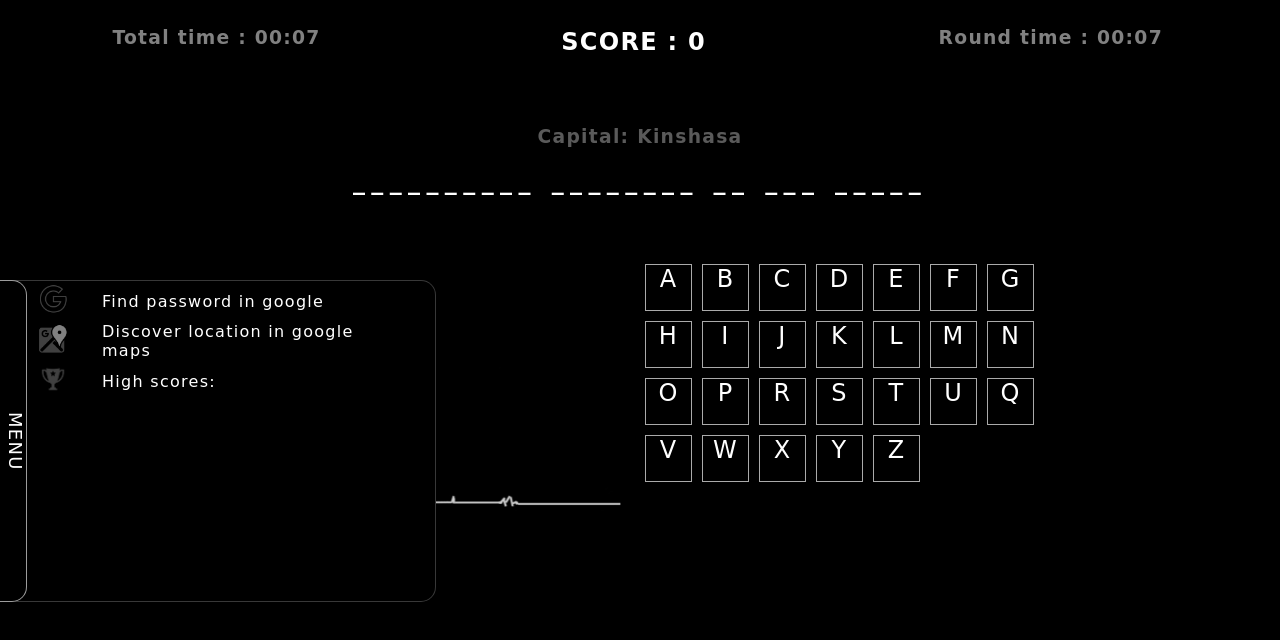
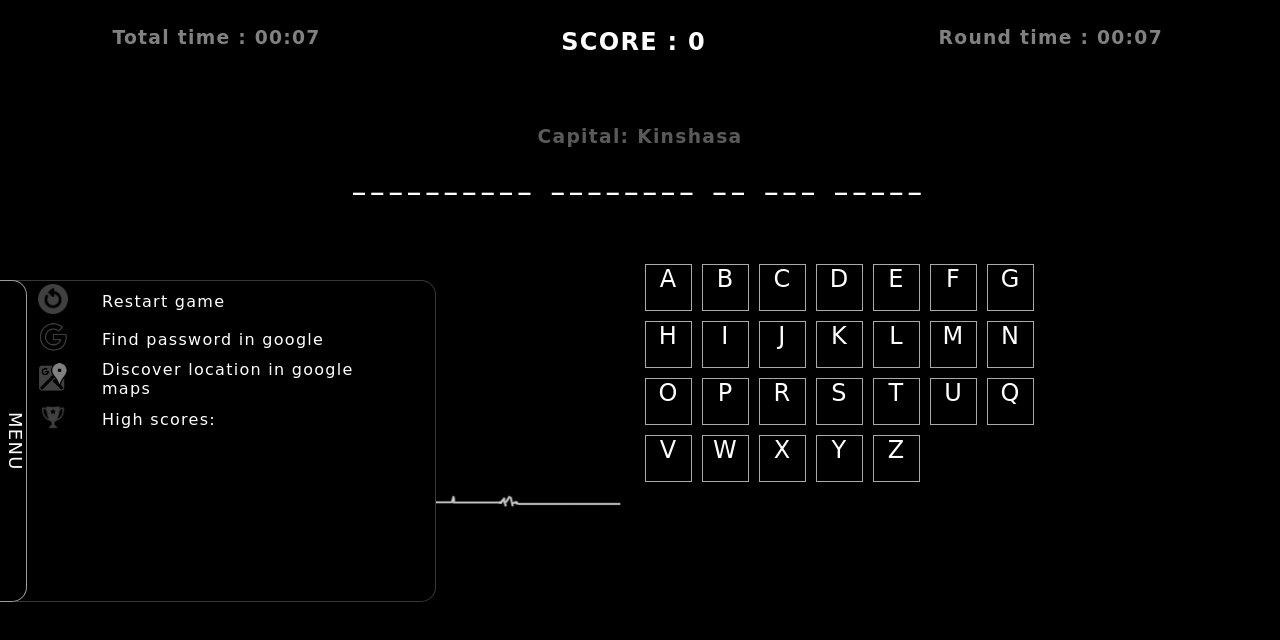
Before and after one commit to polon59/JS-online-hangman-game, a plain HTML site: page index.html in a window 1280 px wide. Both pictures are taken after a click on the element "MENU". Drawn offline with nearby package versions, Linux system fonts and the light colour scheme; a web font is replaced by a local one.

Commit message:
Add restart game button on menu

```diff
--- a/index.html
+++ b/index.html
@@ -9,10 +9,8 @@
         <script src="https://ajax.googleapis.com/ajax/libs/jquery/3.3.1/jquery.min.js"></script>
     </head>
 
-    <!-- menuLeft__button menuLeft__content -->
 
     <body>
-
         <div id="navbar">
             <div class="navbar__cell"><h3 id="totalTime" class="timeCounter">Total time : 00:00</h3></div>
             <div class="navbar__cell"><h2 id="score">SCORE : 0</h2></div>
@@ -22,14 +20,16 @@
         <div id="menuLeftButton" class="menuLeft">MENU</div>
 
         <div id="menuLeftContent" class="menuLeft">
-
-
             <table class="menuLeftContent__table">
-                <tr onclick="findPasswordinGoogle()" class="menuLeftContent__table--option">
+                <tr onclick="restartGame(); hideMenu()" class="menuLeftContent__table--option">
+                    <td><img src="Resources/icons/restartIcon.png"></td>
+                    <td>Restart game</td>
+                </tr>
+                <tr onclick="findPasswordinGoogle(); hideMenu()" class="menuLeftContent__table--option">
                     <td><img src="Resources/icons/googleIcon.png"></td>
                     <td>Find password in google</td>
                 </tr>
-                <tr class="menuLeftContent__table--option">
+                <tr onclick="hideMenu()" class="menuLeftContent__table--option">
                     <td><img src="Resources/icons/googleMapsIcon.png"></td>
                     <td>Discover location in google maps</td>
                 </tr>
@@ -38,7 +38,6 @@
                     <td>High scores:</td>
                 </tr>
             </table>
-
             <!-- <ul>
                 <li id="highScore0">-</li>
                 <li id="highScore1">-</li>
```
Also changed, not shown: Resources/icons/restartIcon.png (added).
